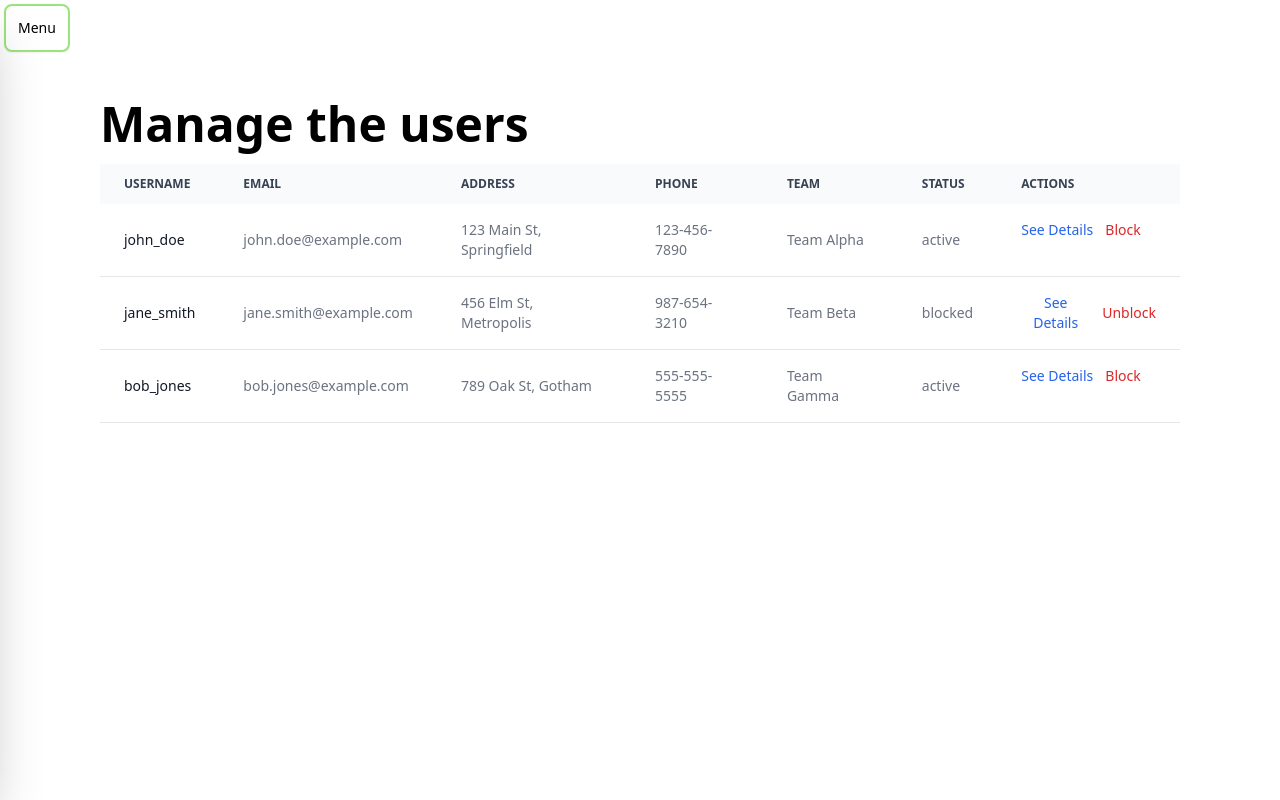
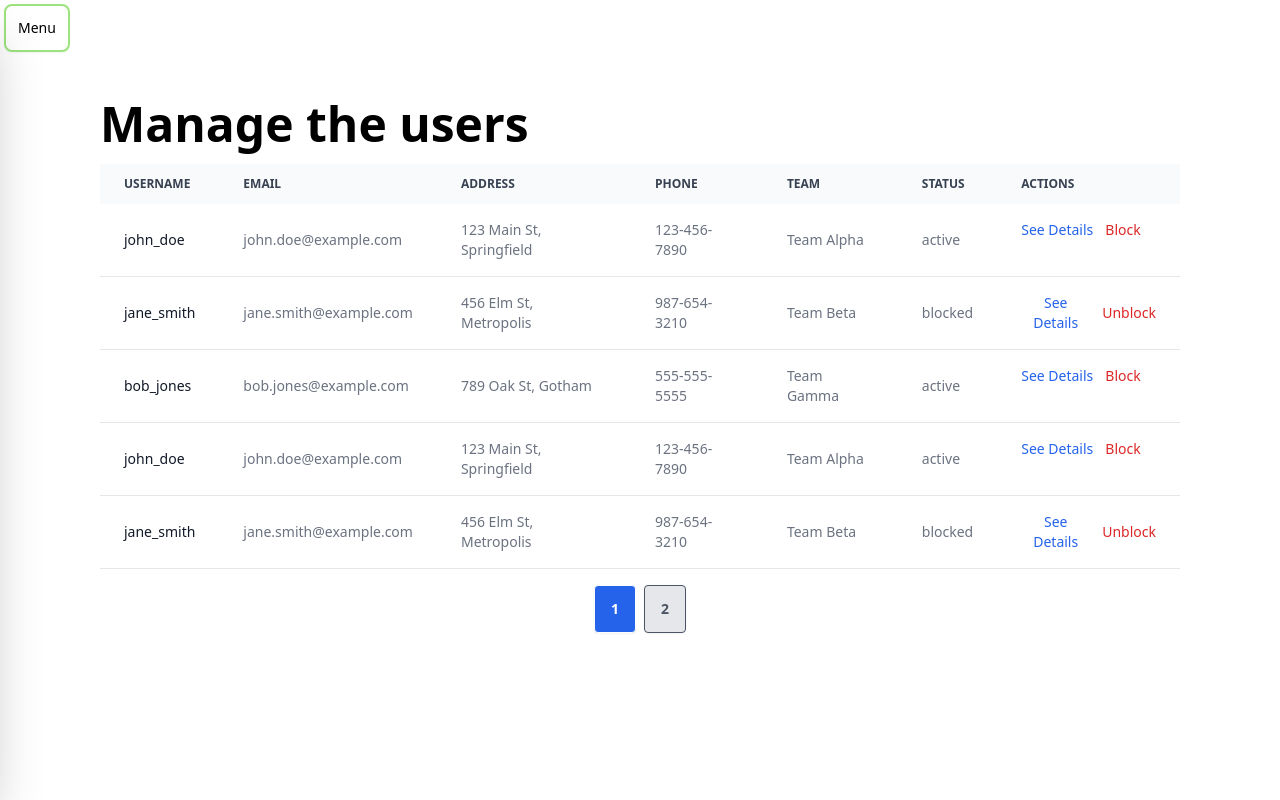
Before and after one commit to mehdikhan55/football-prod, a React (Vite) app: page /admin/dashboard/users in a window 1280 px wide. Built offline with nearby package versions, Linux system fonts and the light colour scheme; what tailwindcss-animated would draw is missing.

Commit message:
calender

```diff
--- a/src/dashboard/users/dummyUserData.js
+++ b/src/dashboard/users/dummyUserData.js
@@ -35,4 +35,76 @@ export const dummyUserData = [
         leftReview: false,
         createdAt: new Date(),
     },
+    {
+        username: 'john_doe',
+        email: 'john.doe@example.com',
+        address: '123 Main St, Springfield',
+        phone: '123-456-7890',
+        dob: new Date('1990-05-14'),
+        team: 'Team Alpha',
+        points: 100,
+        status: 'active',
+        leftReview: false,
+        createdAt: new Date(),
+    },
+    {
+        username: 'jane_smith',
+        email: 'jane.smith@example.com',
+        address: '456 Elm St, Metropolis',
+        phone: '987-654-3210',
+        dob: new Date('1985-10-20'),
+        team: 'Team Beta',
+        points: 150,
+        status: 'blocked',
+        leftReview: true,
+        createdAt: new Date(),
+    },
+    {
+        username: 'bob_jones',
+        email: 'bob.jones@example.com',
+        address: '789 Oak St, Gotham',
+        phone: '555-555-5555',
+        dob: new Date('1992-03-07'),
+        team: 'Team Gamma',
+        points: 50,
+        status: 'active',
+        leftReview: false,
+        createdAt: new Date(),
+    },
+    {
+        username: 'john_doe',
+        email: 'john.doe@example.com',
+        address: '123 Main St, Springfield',
+        phone: '123-456-7890',
+        dob: new Date('1990-05-14'),
+        team: 'Team Alpha',
+        points: 100,
+        status: 'active',
+        leftReview: false,
+        createdAt: new Date(),
+    },
+    {
+        username: 'jane_smith',
+        email: 'jane.smith@example.com',
+        address: '456 Elm St, Metropolis',
+        phone: '987-654-3210',
+        dob: new Date('1985-10-20'),
+        team: 'Team Beta',
+        points: 150,
+        status: 'blocked',
+        leftReview: true,
+        createdAt: new Date(),
+    },
+    {
+        username: 'bob_jones',
+        email: 'bob.jones@example.com',
+        address: '789 Oak St, Gotham',
+        phone: '555-555-5555',
+        dob: new Date('1992-03-07'),
+        team: 'Team Gamma',
+        points: 50,
+        status: 'active',
+        leftReview: false,
+        createdAt: new Date(),
+    },
 ];
--- a/src/dashboard/users/users.jsx
+++ b/src/dashboard/users/users.jsx
@@ -1,15 +1,24 @@
-import React, { useState } from 'react';
-import AdminSiderbar from '../../components/sidebar/sidebar';
-import { dummyUserData } from './dummyUserData';
-
-
+import React, { useState } from "react";
+import AdminSiderbar from "../../components/sidebar/sidebar";
+import { dummyUserData } from "./dummyUserData";
 
 const Users = () => {
   const [users, setUsers] = useState(dummyUserData);
 
+  const [currentPage, setCurrentPage] = useState(1);
+  const usersPerPage = 5;
+
+  // Calculate indexes for pagination
+  const indexOfLastUser = currentPage * usersPerPage;
+  const indexOfFirstUser = indexOfLastUser - usersPerPage;
+  const currentUsers = users.slice(indexOfFirstUser, indexOfLastUser);
+
+  const paginate = (pageNumber) => setCurrentPage(pageNumber);
+
   const blockUser = (index) => {
     const updatedUsers = [...users];
-        updatedUsers[index].status = updatedUsers[index].status === 'active' ? 'blocked' : 'active';
+    updatedUsers[index].status =
+      updatedUsers[index].status === "active" ? "blocked" : "active";
     setUsers(updatedUsers);
   };
 
@@ -18,26 +27,43 @@ const Users = () => {
       <AdminSiderbar />
 
       <div className="p-5 w-full">
-                <h1 className='text-5xl font-bold pb-4'>Manage the users</h1>
+        <h1 className="text-5xl font-bold pb-4">Manage the users</h1>
         <table className="w-full text-sm text-left rtl:text-right text-gray-500 dark:text-gray-400 ">
           <thead className="text-xs text-gray-700 uppercase bg-gray-50 dark:bg-gray-900 dark:text-gray-400">
             <tr>
-                            <th scope="col" className="px-6 py-3">Username</th>
-                            <th scope="col" className="px-6 py-3">Email</th>
-                            <th scope="col" className="px-6 py-3">Address</th>
-                            <th scope="col" className="px-6 py-3">Phone</th>
-                            <th scope="col" className="px-6 py-3">Team</th>
-                            <th scope="col" className="px-6 py-3">Status</th>
-                            <th scope="col" className="px-6 py-3">Actions</th>
+              <th scope="col" className="px-6 py-3">
+                Username
+              </th>
+              <th scope="col" className="px-6 py-3">
+                Email
+              </th>
+              <th scope="col" className="px-6 py-3">
+                Address
+              </th>
+              <th scope="col" className="px-6 py-3">
+                Phone
+              </th>
+              <th scope="col" className="px-6 py-3">
+                Team
+              </th>
+              <th scope="col" className="px-6 py-3">
+                Status
+              </th>
+              <th scope="col" className="px-6 py-3">
+                Actions
+              </th>
             </tr>
           </thead>
           <tbody>
-                        {users.map((user, index) => (
+            {currentUsers.map((user, index) => (
               <tr
                 key={index}
                 className="bg-white border-b dark:bg-gray-800 dark:border-gray-700 hover:bg-gray-50 dark:hover:bg-gray-700"
               >
-                                <th scope="row" className="px-6 py-4 font-medium text-gray-900 whitespace-nowrap dark:text-white">
+                <th
+                  scope="row"
+                  className="px-6 py-4 font-medium text-gray-900 whitespace-nowrap dark:text-white"
+                >
                   {user.username}
                 </th>
                 <td className="px-6 py-4">{user.email}</td>
@@ -49,7 +75,9 @@ const Users = () => {
                   {/* Button to open the modal for user details */}
                   <button
                     className="font-medium text-blue-600 dark:text-blue-500 hover:underline"
-                                        onClick={() => document.getElementById(`modal-${index}`).showModal()}
+                    onClick={() =>
+                      document.getElementById(`modal-${index}`).showModal()
+                    }
                   >
                     See Details
                   </button>
@@ -58,7 +86,7 @@ const Users = () => {
                     onClick={() => blockUser(index)}
                     className="font-medium text-red-600 dark:text-red-500 hover:underline ms-3"
                   >
-                                        {user.status === 'active' ? 'Block' : 'Unblock'}
+                    {user.status === "active" ? "Block" : "Unblock"}
                   </button>
 
                   {/* User Info Modal */}
@@ -68,6 +96,24 @@ const Users = () => {
             ))}
           </tbody>
         </table>
+
+        <div className="flex justify-center mt-4 space-x-2">
+          {[...Array(Math.ceil(users.length / usersPerPage)).keys()].map(
+            (number) => (
+              <button
+                key={number}
+                onClick={() => paginate(number + 1)}
+                className={`btn ${
+                  currentPage === number + 1
+                    ? "bg-blue-600 text-white"
+                    : "bg-gray-200 text-gray-600"
+                } px-4 py-2 rounded btn`}
+              >
+                {number + 1}
+              </button>
+            )
+          )}
+        </div>
       </div>
     </div>
   );
@@ -75,21 +121,38 @@ const Users = () => {
 
 export default Users;
 
-
 const UserInfoModal = ({ user, modalId }) => {
   return (
     <dialog id={modalId} className="modal">
       <div className="modal-box bg-gray-900 text-white w-11/12 max-w-5xl relative p-6 rounded-lg shadow-lg">
-                <h3 className="font-bold text-2xl mb-4 border-b border-gray-700 pb-2">User Details: {user.username}</h3>
+        <h3 className="font-bold text-2xl mb-4 border-b border-gray-700 pb-2">
+          User Details: {user.username}
+        </h3>
 
         <div className="grid grid-cols-2 gap-4 text-lg leading-7">
-                    <p><strong>Email:</strong> <span className="ml-4">{user.email}</span></p>
-                    <p><strong>Phone:</strong> <span className="ml-4">{user.phone}</span></p>
-                    <p><strong>Address:</strong> <span className="ml-4">{user.address}</span></p>
-                    <p><strong>Team:</strong> <span className="ml-4">{user.team}</span></p>
-                    <p><strong>Date of Birth:</strong> <span className="ml-4">{user.dob.toDateString()}</span></p>
-                    <p><strong>Points:</strong> <span className="ml-4">{user.points}</span></p>
-                    <p><strong>Status:</strong> <span className="ml-4">{user.status}</span></p>
+          <p>
+            <strong>Email:</strong> <span className="ml-4">{user.email}</span>
+          </p>
+          <p>
+            <strong>Phone:</strong> <span className="ml-4">{user.phone}</span>
+          </p>
+          <p>
+            <strong>Address:</strong>{" "}
+            <span className="ml-4">{user.address}</span>
+          </p>
+          <p>
+            <strong>Team:</strong> <span className="ml-4">{user.team}</span>
+          </p>
+          <p>
+            <strong>Date of Birth:</strong>{" "}
+            <span className="ml-4">{user.dob.toDateString()}</span>
+          </p>
+          <p>
+            <strong>Points:</strong> <span className="ml-4">{user.points}</span>
+          </p>
+          <p>
+            <strong>Status:</strong> <span className="ml-4">{user.status}</span>
+          </p>
         </div>
 
         <button
```
Lines whose indentation alone changed are shown as unchanged.
